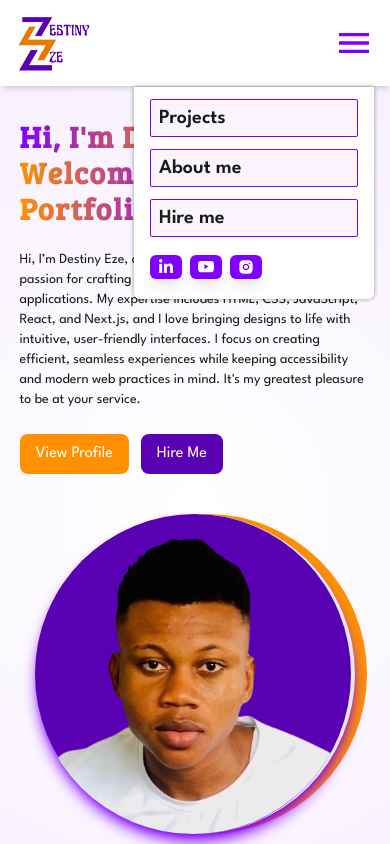
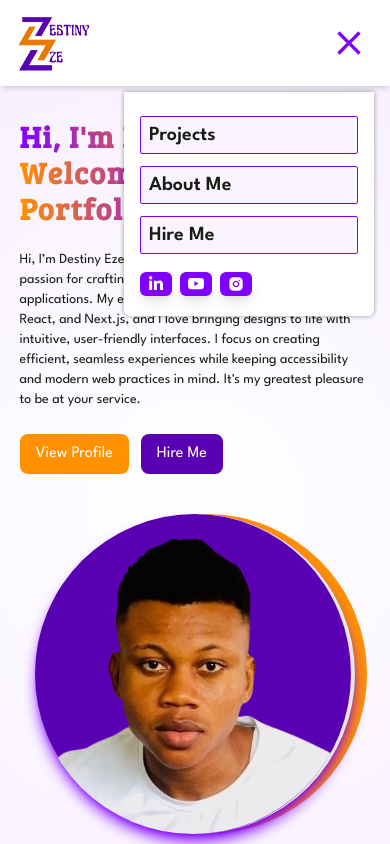
Before and after one commit to Destycoco/portfolio, a Next.js app: page / in a window 390 px wide. Both pictures are taken after a click on the icon 354 px from the left and 42 px from the top of the page. Shown: the top 844 px of the page. Built offline with nearby package versions, Linux system fonts and the light colour scheme.

Commit message:
Adjusted the mobile nav bar

```diff
--- a/components/navbar/nav.jsx
+++ b/components/navbar/nav.jsx
@@ -9,6 +9,7 @@ import { H2 } from '../fonts/headers';
 import MediaBox from '../accessories/mediabox';
 import Button from '../accessories/button';
 import { MdOutlineMenu } from 'react-icons/md';
+import { MdOutlineClose } from 'react-icons/md';
 import '../../app/globals.css';
 import { useEffect, useState } from 'react';
 
@@ -95,63 +96,82 @@ const NavBar = () => {
           </div>
           <Button className="bg-brandOrange">Download Resume</Button>
         </div>
-        {/*Mobeile Nav*/}
+        {/*Mobile Nav*/}
         <div className="md:hidden relative text-right w-[50%] justify-end flex">
-          <MdOutlineMenu
-            size={40}
-            className="cursor-pointer text-brandPurple "
-            onClick={toggleNav}
-          />
+          {/* Menu Icon Wrapper */}
+          <div className="relative flex justify-center items-center w-[50px] h-[50px] ">
+            {/* MdOutlineMenu */}
+            <MdOutlineMenu
+              size={40}
+              className={`cursor-pointer absolute text-brandPurple transition-all duration-500 ease-in-out ${
+                isShowNav
+                  ? 'opacity-0 transform rotate-90 scale-0'
+                  : 'opacity-100 transform rotate-0 scale-100'
+              }`}
+              onClick={toggleNav}
+            />
+
+            {/* MdOutlineClose */}
+            <MdOutlineClose
+              size={40}
+              className={`cursor-pointer absolute text-brandPurple transition-all duration-500 ease-in-out ${
+                isShowNav
+                  ? 'opacity-100 transform rotate-0 scale-100'
+                  : 'opacity-0 transform rotate-90 scale-0'
+              }`}
+              onClick={toggleNav}
+            />
+          </div>
+
+          {/* Dropdown Menu */}
           {isShowNav && (
-            <div className="absolute top-full mt-6 shadow text-left py-3 px-4 flex flex-col gap-3 rounded-br-md rounded-bl-md right-0 w-full min-w-[240px] bg-white">
+            <div className="absolute top-full mt-6 shadow text-left pt-6 py-3 px-4 flex flex-col gap-3 rounded-br-md rounded-bl-md right-0 w-full min-w-[250px] bg-white">
               <a
-                href={'#projects'}
+                href="#projects"
                 className=" "
                 onClick={() => setIsShowNav(false)}
               >
-                <div className="font-semibold text-xl text-brandBlack border border-brandPurple hover:text-white w-full py-1 px-2 rounded-sm  hover:bg-brandPurple bg-[#faf4ff]">
+                <div className="font-semibold text-xl text-brandBlack border border-brandPurple hover:text-white w-full py-1 px-2 rounded-sm hover:bg-brandPurple bg-[#faf4ff] transition-all duration-100 ease-out">
                   Projects
                 </div>
               </a>
               <a
-                href={'#profile'}
+                href="#profile"
                 className=" "
                 onClick={() => setIsShowNav(false)}
               >
-                <div className="font-semibold text-xl text-brandBlack border border-brandPurple hover:text-white w-full py-1 px-2 rounded-sm hover:bg-brandPurple bg-[#faf4ff]">
-                  About me
+                <div className="font-semibold text-xl text-brandBlack border border-brandPurple hover:text-white w-full py-1 px-2 rounded-sm hover:bg-brandPurple bg-[#faf4ff] transition-all duration-100 ease-out">
+                  About Me
                 </div>
               </a>
               <a
-                href={'#contact-me'}
+                href="#contact-me"
                 className=" "
                 onClick={() => setIsShowNav(false)}
               >
-                <div className="font-semibold text-xl text-brandBlack border border-brandPurple hover:text-white w-full py-1 px-2 rounded-sm hover:bg-brandPurple bg-[#faf4ff]">
-                  Hire me
+                <div className="font-semibold text-xl text-brandBlack border border-brandPurple hover:text-white w-full py-1 px-2 rounded-sm hover:bg-brandPurple bg-[#faf4ff] transition-all duration-10 ease-out">
+                  Hire Me
                 </div>
               </a>
               <div className="flex items-center gap-2 mt-[6px] mb-2">
-                <MediaBox className={'py-1 px-2 hover:bg-brandOrange'}>
-                  <Link href={'https://www.linkedin.com/in/destiny2000/'}>
-                    <FaLinkedinIn className="text-white " />
+                <MediaBox className="py-1 px-2 hover:bg-brandOrange">
+                  <Link href="https://www.linkedin.com/in/destiny2000/">
+                    <FaLinkedinIn className="text-white" />
                   </Link>
                 </MediaBox>
-                <MediaBox className={'py-1 px-2 hover:bg-brandOrange'}>
-                  <Link href={''}>
+                <MediaBox className="py-1 px-2 hover:bg-brandOrange">
+                  <Link href="">
                     <BsYoutube className="text-white" />
                   </Link>
                 </MediaBox>
-                <MediaBox className={'py-1 px-2 hover:bg-brandOrange'}>
-                  <Link href={''}>
+                <MediaBox className="py-1 px-2 hover:bg-brandOrange">
+                  <Link href="">
                     <RiInstagramFill className="text-white" />
                   </Link>
                 </MediaBox>
               </div>
             </div>
           )}
-
-          {/* </div> */}
         </div>
       </div>
     </div>
```
